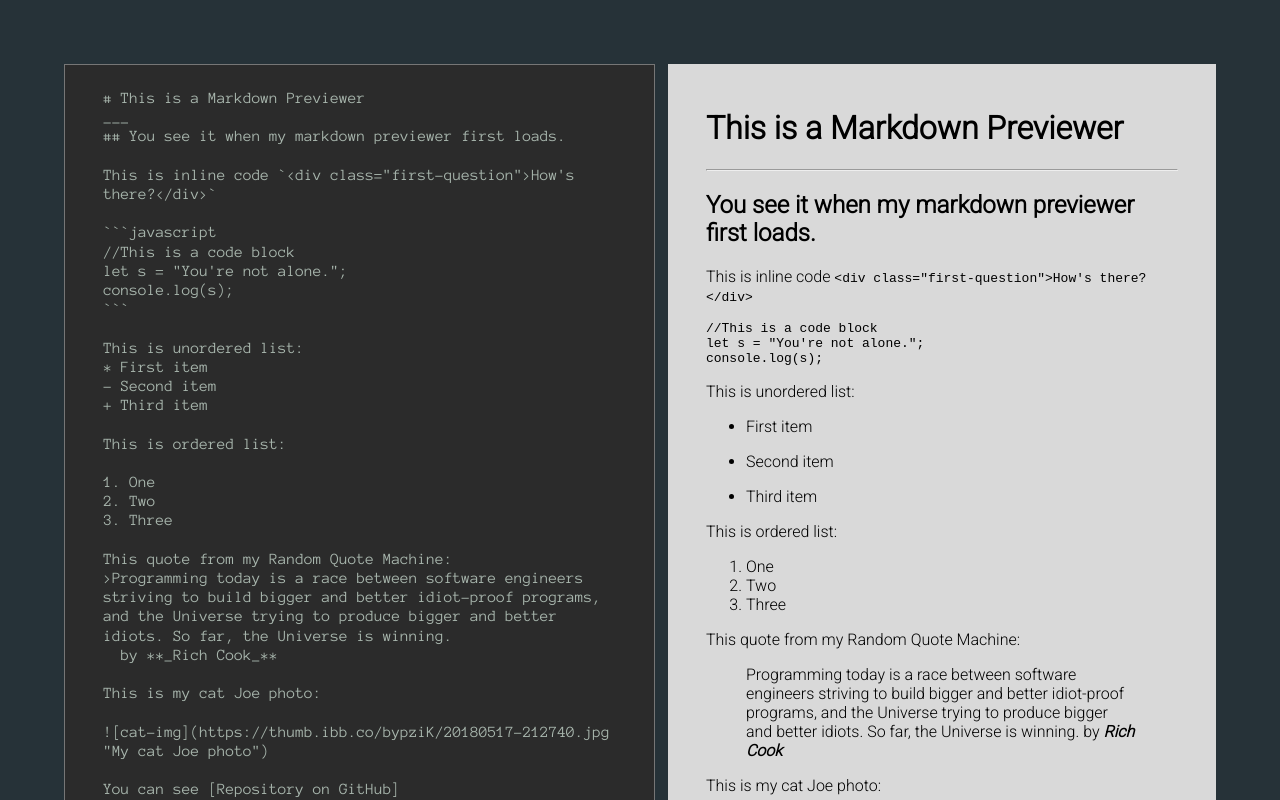
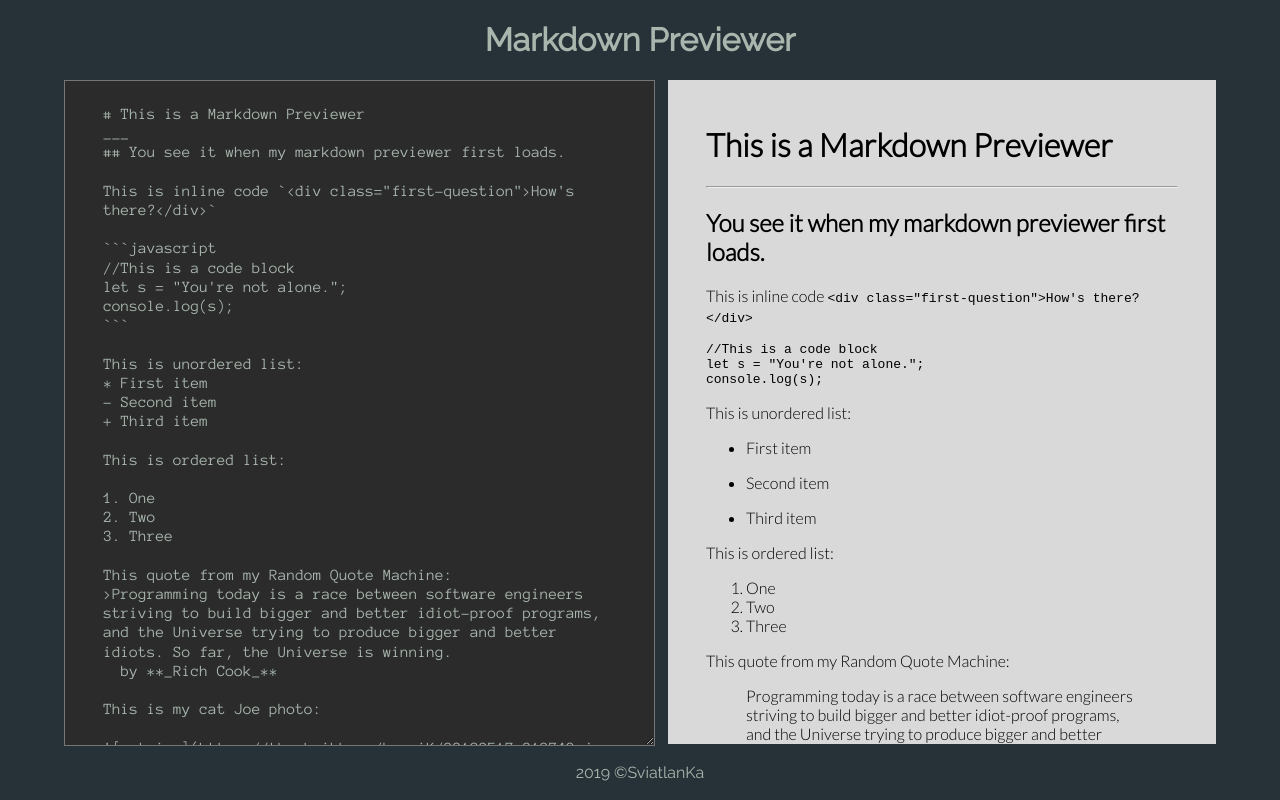
Before and after one commit to SviatlanKa/markdown-previewer, a React (Create React App) app: page / in a window 1280 px wide. Shown: the top 800 px of the page. Built offline with nearby package versions, Linux system fonts and the light colour scheme.

Commit message:
Last changes

```diff
--- a/src/components/App.css
+++ b/src/components/App.css
@@ -1,27 +1,51 @@
-@import url('https://fonts.googleapis.com/css?family=Anonymous+Pro|Roboto:300&display=swap');
+@import url('https://fonts.googleapis.com/css?family=Anonymous+Pro|Lato:300|Raleway&display=swap');
 
 .wrapper {
   display: flex;
+  flex-direction: column;
+  font-family: 'Raleway', sans-serif;
+}
+.main {
+  display: flex;
   width: 90vw;
+  margin: 0 5%;
+}
+
+#header, #footer {
+  text-align: center;
+  color: #a8b6ad;
+}
+
+#footer {
+  margin: 1vw 0 5px 0;
+}
+
+.github-ref {
+  text-decoration: none;
+  color: #a8b6ad;
 }
 
 #editor, #previewer {
   padding: 3vh 3vw;
   width: 40vw;
+  height: 77vh;
   overflow-y: auto;
 }
 
 #editor {
   margin-right: 1vw;
-  height: 100vh;
   font-family: 'Anonymous Pro', monospace;
   font-size: 1em;
   line-height: 1.2em;
   color: #a8b6ad;
   background-color: #2b2b2b;
 }
+
+#editor:focus {
+  outline: none;
+}
 #previewer {
-  font-family: 'Roboto', sans-serif;
+  font-family: 'Lato', sans-serif;
   background-color: #D9D9D9;
 }
 
--- a/src/components/App.jsx
+++ b/src/components/App.jsx
@@ -1,6 +1,8 @@
 import React, { Component } from 'react';
+import Header from './Header';
 import Editor from './Editor';
 import Previewer from './Previewer';
+import Footer from './Footer';
 import defaultText from '../docs/defaultText.md';
 import './App.css';
 
@@ -25,6 +27,8 @@ class App extends Component {
     render() {
         return (
             <div className="wrapper">
+                <Header />
+                <div className="main">
                     <Editor
                         text={this.state.text}
                         onHandleChange={this.handleChange}
@@ -32,6 +36,8 @@ class App extends Component {
                     <Previewer text={this.state.text}
                     />
                 </div>
+                <Footer />
+            </div>
         )
     }
 }
--- /dev/null
+++ b/src/components/Footer.jsx
@@ -0,0 +1,14 @@
+import React, { Component } from 'react';
+import './App.css';
+
+class Footer extends Component {
+    render() {
+        return(
+            <div id="footer">
+                <span>2019 &copy;<a className="github-ref" href="https://github.com/SviatlanKa">SviatlanKa</a></span>
+            </div>
+        )
+    }
+}
+
+export default Footer;
--- /dev/null
+++ b/src/components/Header.jsx
@@ -0,0 +1,14 @@
+import React, { Component } from 'react';
+import './App.css';
+
+class Header extends Component {
+    render() {
+        return(
+            <div id="header">
+                <h1>Markdown Previewer</h1>
+            </div>
+        )
+    }
+}
+
+export default Header;
--- a/src/index.css
+++ b/src/index.css
@@ -1,5 +1,6 @@
 body {
     margin: 0;
-    padding: 5%;
+    padding: 0;
+    height: 100vh;
     background-color: #263238;
 }
```
Lines whose indentation alone changed are shown as unchanged.
